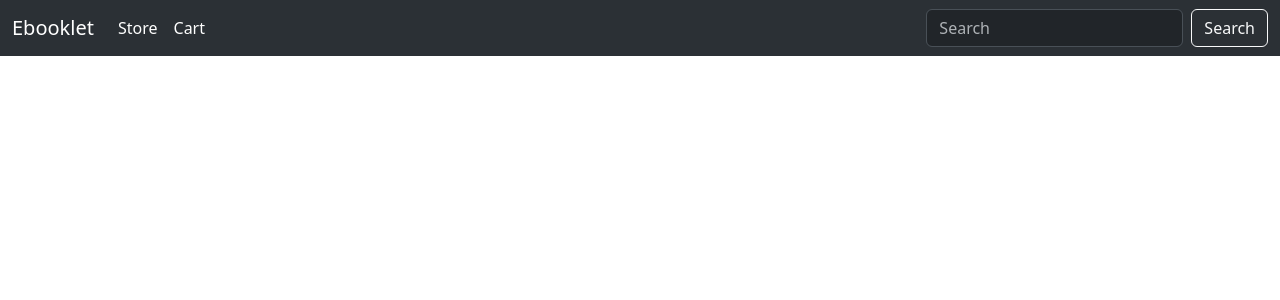
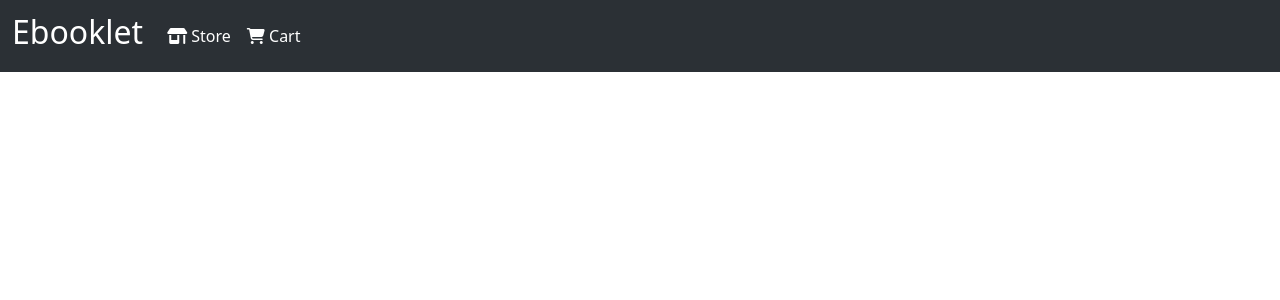
Before and after one commit to piyakker/django_ebook_store, a Django app: page /store/ in a window 1280 px wide. Shown: the top 300 px of the page. Run offline with Django 3.2, Linux system fonts and the light colour scheme; data that the repository does not hold is empty; some libraries are stand-ins or nearby versions.

Commit message:
add icons

```diff
--- a/eBook/Store/templates/Store/cart.html
+++ b/eBook/Store/templates/Store/cart.html
@@ -9,7 +9,10 @@
       {{ item.title }}
       <div class="float-end">
         <form class="form-inline" method="post" action="/store/cart/del_cart_item/">
-          <button type="submit" class="btn btn-danger" name="item_id" value="{{ item.id }}">Delete</button>
+          <button type="submit" class="btn btn-danger" name="item_id" value="{{ item.id }}">
+            <i class="fa-solid fa-sack-xmark"></i>
+            Delete
+          </button>
         </form>
       </div>
     </li>
--- a/eBook/Store/templates/Store/index.html
+++ b/eBook/Store/templates/Store/index.html
@@ -11,7 +11,10 @@
           <h5 class="card-title">{{ E.title }}</h5>
           <p class="card-text">Prices: {{ E.price }}</p>
           <form action="cart_add_item/" method="post">
-            <button class="btn btn-primary" type="submit" name="book_id" value="{{ E.id }}">Add to Cart</button>
+            <button class="btn btn-primary" type="submit" name="book_id" value="{{ E.id }}">
+              <i class="fa-solid fa-cart-plus"></i>
+              Add to Cart
+            </button>
           </form>
         </div>
       </div>
--- a/eBook/Store/templates/base.html
+++ b/eBook/Store/templates/base.html
@@ -8,6 +8,7 @@
   <title>Ebook Store</title>
   <link href="https://cdn.jsdelivr.net/npm/bootstrap@5.3.0-alpha1/dist/css/bootstrap.min.css" rel="stylesheet"
     integrity="sha384-GLhlTQ8iRABdZLl6O3oVMWSktQOp6b7In1Zl3/Jr59b6EGGoI1aFkw7cmDA6j6gD" crossorigin="anonymous">
+  <script src="https://kit.fontawesome.com/8f3955d577.js" crossorigin="anonymous"></script>
 </head>
 
 <body>
@@ -15,7 +16,9 @@
   <!-- navbar -->
   <nav class="navbar navbar-expand-lg bg-body-tertiary bg-dark" data-bs-theme="dark">
     <div class="container-fluid">
-      <a class="navbar-brand" href="/">Ebooklet</a>
+      <a class="navbar-brand" href="/">
+        <h2>Ebooklet</h2>
+      </a>
       <button class="navbar-toggler" type="button" data-bs-toggle="collapse" data-bs-target="#navbarSupportedContent"
         aria-controls="navbarSupportedContent" aria-expanded="false" aria-label="Toggle navigation">
         <span class="navbar-toggler-icon"></span>
@@ -23,16 +26,18 @@
       <div class="collapse navbar-collapse" id="navbarSupportedContent">
         <ul class="navbar-nav me-auto mb-2 mb-lg-0">
           <li class="nav-item">
-            <a class="nav-link active" aria-current="page" href="/store">Store</a>
+            <a class="nav-link active" aria-current="page" href="/store">
+              <i class="fa-solid fa-shop"></i>
+              Store
+            </a>
           </li>
           <li class="nav-item">
-            <a class="nav-link active" aria-current="page" href="/store/cart">Cart</a>
+            <a class="nav-link active" aria-current="page" href="/store/cart">
+              <i class="fa-solid fa-cart-shopping"></i>
+              Cart
+            </a>
           </li>
         </ul>
-        <form class="d-flex" role="search">
-          <input class="form-control me-2" type="search" placeholder="Search" aria-label="Search">
-          <button class="btn btn-outline-light" type="submit">Search</button>
-        </form>
       </div>
     </div>
   </nav>
```
